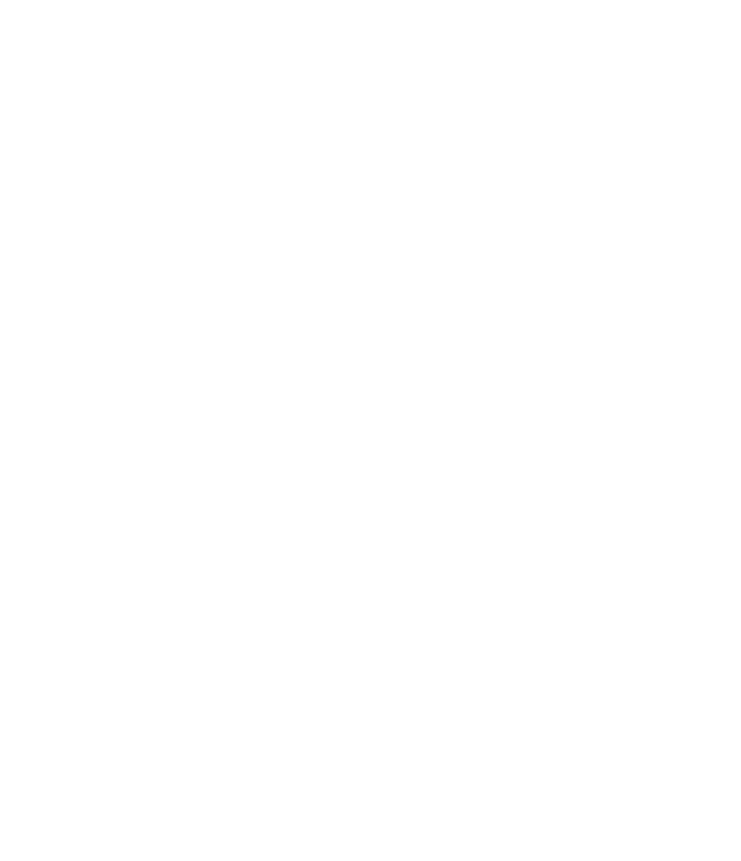
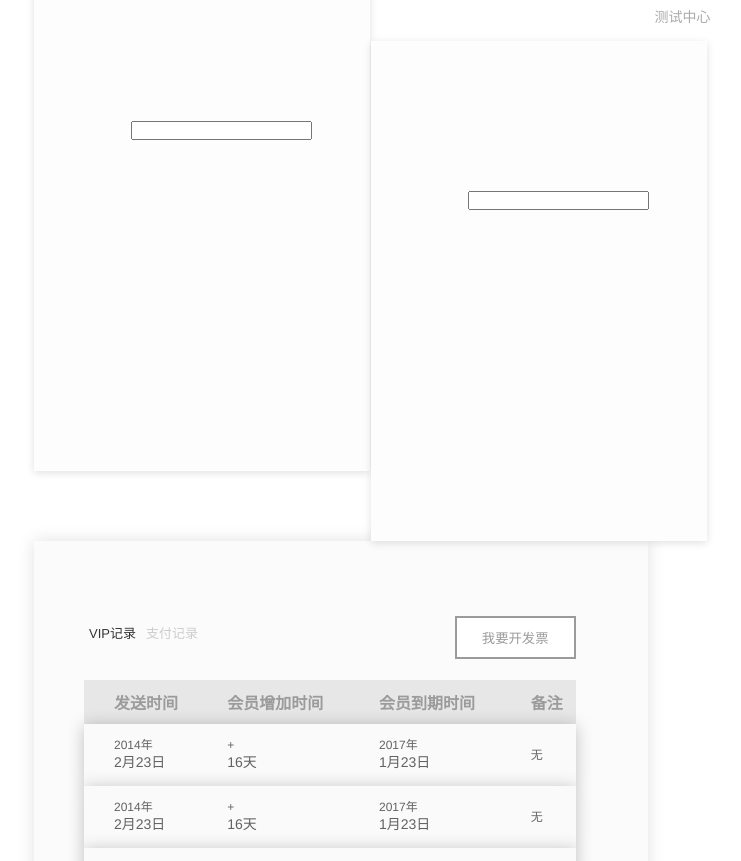
Before and after one commit to brushbird/album, a Vue app: page /#/test1 in a window 1280 px wide. Shown: the part 240-1101 px from the top of the page, without its empty margins (126-867 px from the left). Before the commit the page ends 800 px from the top, so only its background shows below. Built offline with nearby package versions, Linux system fonts and the light colour scheme.

Commit message:
add testdemo1

```diff
--- a/src/App.vue
+++ b/src/App.vue
@@ -18,6 +18,7 @@
       list:{
         '/hello': {href: '/hello', des: "Hello Vue.js"},
         '/test': {href: '/test', des: "测试"},
+        '/test1': {href: '/test1', des: "测试1"},
       }
     }
   }
--- a/src/components/testDemo/test.vue
+++ b/src/components/testDemo/test.vue
@@ -47,7 +47,7 @@
               <th>发送时间</th>
               <th>充值单号</th>
               <th>金额（元）</th>
-              <th>详情</th>
+              <th />
             </tr>
             <tr class="trStyle" v-for="item in depositList">
               <td>
@@ -83,6 +83,7 @@
 
 
 export default {
+
   data(){
     return {
       content:"",
@@ -121,9 +122,9 @@
 
   },
   mounted: function() {
+
   },
-  components:{
-  }
+  components:{  }
 }
 
 
--- /dev/null
+++ b/src/components/testDemo1/test1.less
@@ -0,0 +1,162 @@
+* {
+    padding: 0;
+    margin: 0;
+}
+
+.content {
+    width: 960px;
+    height: 540px;
+    display: block;
+    margin: 0 auto;
+    .account-center-title {
+        font-size: 14px;
+        color: #626262;
+        margin: 50px 0 15px;
+    }
+    .account-center-pretitle {
+        .account-center-title;
+        color: #aaa;
+    }
+    .account-content-left {
+        width: 35%;
+        height: 500px;
+        float: left;
+        margin-right: 1px;
+        box-shadow: 0 2px 8px 0 rgba(0, 0, 0, 0.12);
+        background-color: #fdfdfd;
+        position: relative;
+        .changeLeft {
+            width: 41%;
+            height: 40%;
+            position: relative;
+            top: 30%;
+            left: 29%;
+            text-align: center;
+            h1 {
+                font-size: 24px;
+                padding: 10px;
+                // font-family: "Noto Sans S Chinese-Medium";
+            }
+            span {
+                // font-family: "Noto Sans S Chinese-Regular";
+                display: block;
+                margin-top: 10px;
+                font-size: 14px;
+                color: #bbb;
+                line-height: 20px;
+                i {
+                    font-size: 18px;
+                    color: #33bcfc;
+                    font-style: normal;
+                }
+            }
+            .F-logo {
+                display: inline-block;
+                width: 104px;
+                height: 104px;
+                border-radius: 104px;
+                //margin-bottom:20px;
+                background-position: -13px -438px;
+            }
+        }
+    }
+    .changeRight {
+        width: 100%;
+        height: 100%;
+        position: relative;
+        .back {
+            position: absolute;
+            top: 20px;
+            left: 20px;
+            cursor: pointer;
+            color: #aaa;
+            line-height: 16px;
+            .logo-back {
+                float: left;
+                display: block;
+                width: 16px;
+                height: 16px;
+            }
+            &:hover {
+                background-position-y: -51px;
+            }
+        }
+        .vipdetail {
+            position: absolute;
+            width: 80%;
+            left: 50px;
+            top: 25%;
+            top: 15%;
+            .vipList {
+                .vipList-head {
+                    width: 100%;
+                    height: 64px;
+                    float: left;
+                    display: block;
+                    .vip-label {
+                        float: left;
+                        display: block;
+                        padding: 5px;
+                        cursor: pointer;
+                        font-size: 13px;
+                        color: #cdcdcd;
+                        line-height: 2;
+                    }
+                    .on{
+                        color: #343434;
+                        font-style: bold;
+                    }
+                    .vip-btn {
+                        float: right;
+                        background-color: #FFF;
+                        color: #9b9b9b;
+                        border: 2px solid;
+                        padding: 10px 25px;
+                    }
+                }
+                .listTable {
+                    float: left;
+                    //margin-top: 20px;
+                    border-collapse: collapse;
+                    text-align: left;
+                    width: 100%;
+                    .trStyle {
+                        box-shadow: 0 2px 16px 0 rgba(0, 0, 0, 0.24);
+                        background-color: #fafafa;
+                        .pre{
+                            font-size: 12px;
+                            display: block;
+                            line-height: 1;
+                        }
+                        .nor{
+                            font-size: 14px;
+                            display: block;
+                        }
+                        &:hover {
+                            background-color: #fff;
+                        }
+                    }
+                    .tr-title {
+                        background-color: #e7e7e7;
+                        color: #9b9b9b;
+                    }
+                    th {
+                        text-align: left;
+                        padding: 10px 0 10px 30px;
+                    }
+                    td {
+                        padding: 15px 0 15px 30px;
+                        color: #626262;
+                    }
+                }
+            }
+        }
+    }
+    .content-right {
+        width: 64%;
+        height: 500px;
+        float: left;
+        background-color: #fbfbfb;
+        box-shadow: 0 0 16px 0 rgba(0, 0, 0, 0.12);
+    }
+}
--- /dev/null
+++ b/src/components/testDemo1/test1.vue
@@ -0,0 +1,43 @@
+<template>
+  <div class="content">
+    <div class="account-center-pretitle">{{title}}</div>
+    <div class="account-content-left">
+      <div class="changeLeft">
+        <input type="text" name="" v-model="content">
+        <p>{{content}}</p>
+      </div>
+    </div>
+  <test></test>
+  </div>
+</template>
+
+<style lang="less">
+  @import "test1.less";
+</style>
+
+<script>
+
+  import test from '../testDemo/test.vue';
+
+  export default {
+  data(){
+    return {
+      content:"",
+       title:"测试中心",
+    }
+  },
+  methods: {
+
+  },
+  beforeMount: function() {
+
+
+  },
+  mounted: function() {
+
+  },
+  components:{ test }
+}
+
+
+</script>
--- a/src/router/index.js
+++ b/src/router/index.js
@@ -2,7 +2,7 @@
 import Router from 'vue-router'
 import Hello from 'components/Hello'
 import test from 'components/testDemo/test'
-
+import test1 from 'components/testDemo1/test1'
 Vue.use(Router)
 
 export default new Router({
@@ -14,6 +14,10 @@
     {
     	path: '/test',
     	component:test
+    },
+     {
+      path: '/test1',
+      component:test1
     }
   ]
 })
```
